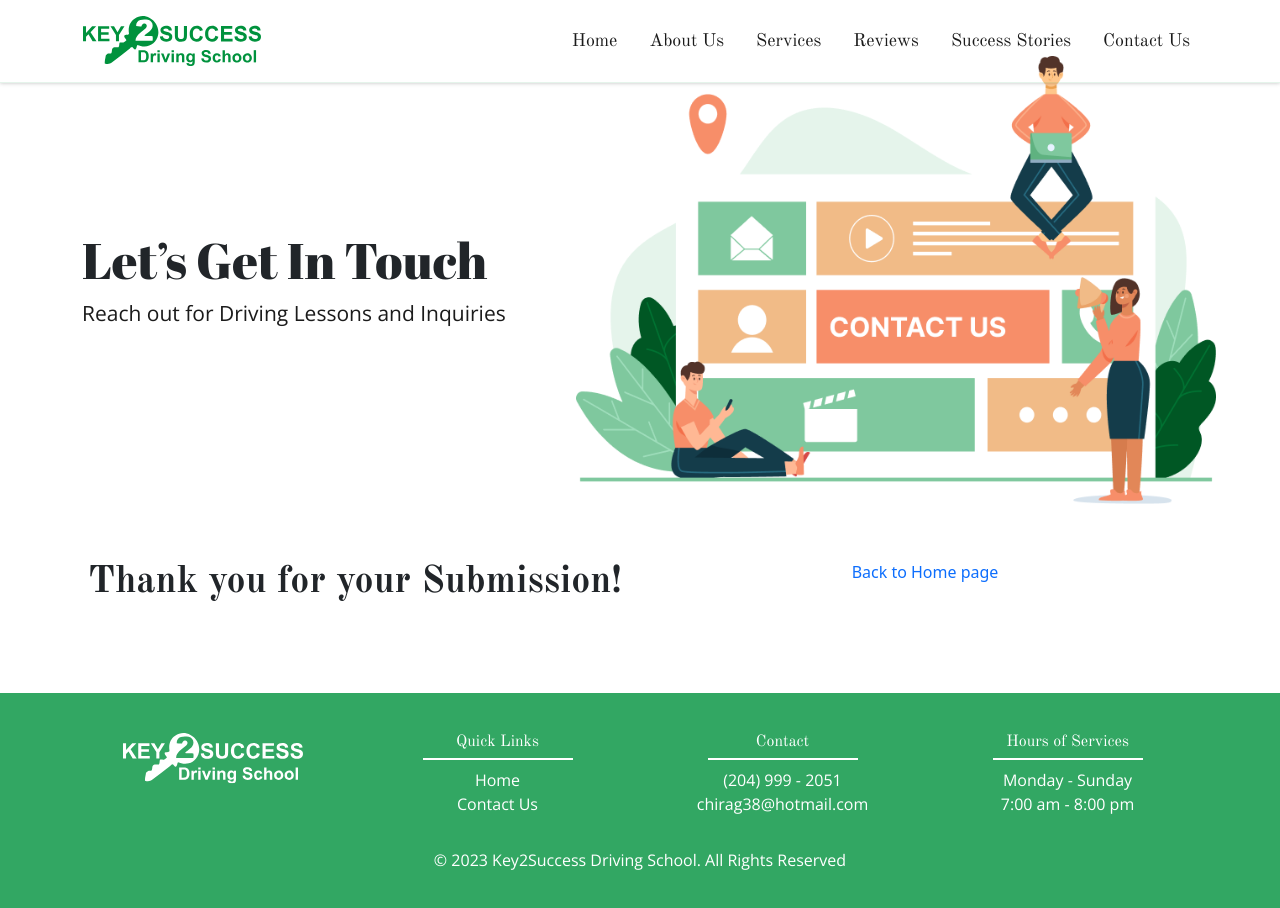
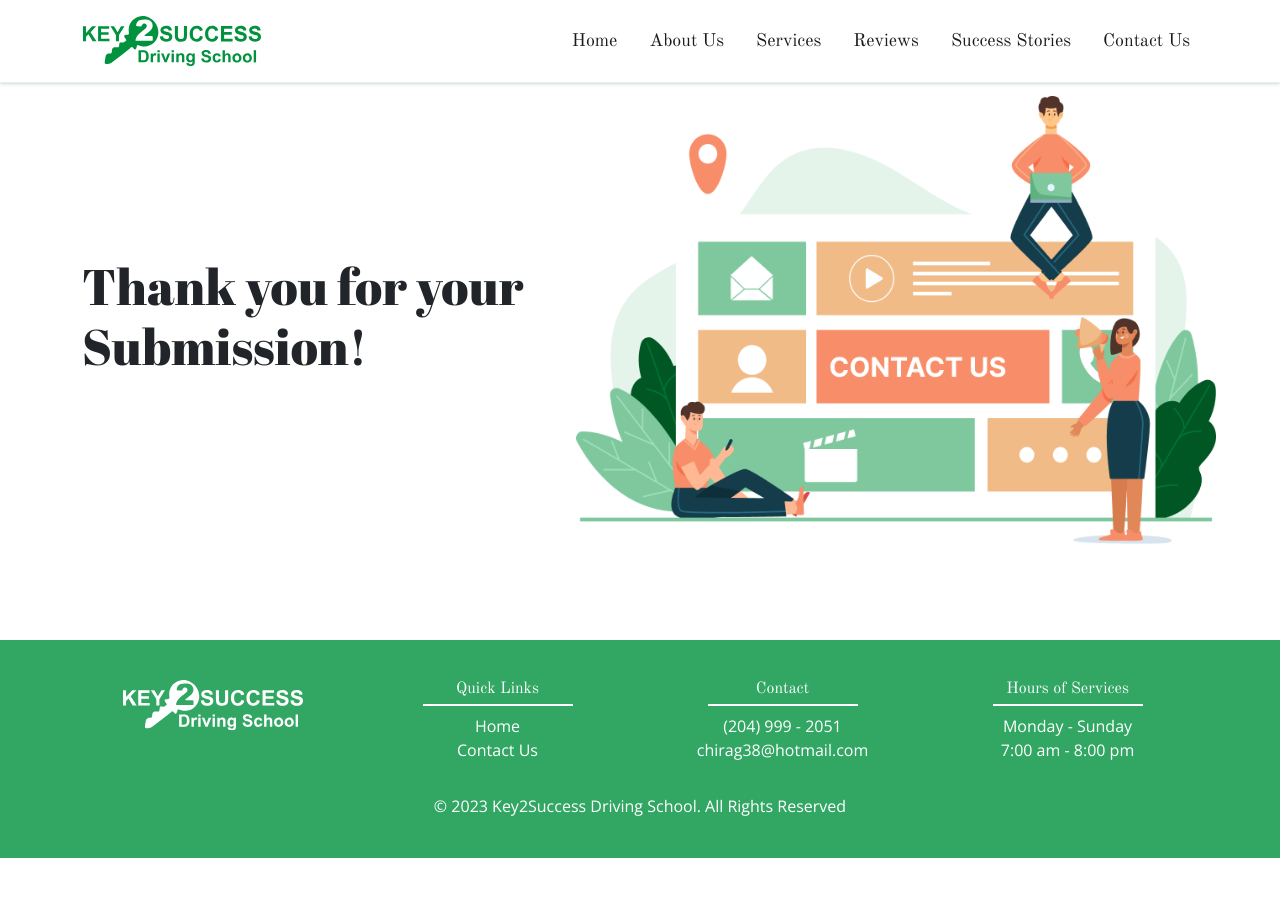
Before and after one commit to AnnHo01/key2success_driving, a Next.js app: page /thanks in a window 1280 px wide. Shown: the top 908 px of the page. After the commit the page ends 858 px from the top, so only its background shows below. Built offline with nearby package versions, Linux system fonts and the light colour scheme.

Commit message:
Fix form submission

```diff
--- a/src/app/components/fetchContext.js
+++ b/src/app/components/fetchContext.js
@@ -3,7 +3,7 @@ const apiUrl = 'https://api.netlify.com/api/v1/';
 const token = 'UwpTiKClDp56Sgb5tPLuUQMgztlCDSEktiFXAHxe8Ho';
 
 export function getReviews(){
-    return fetch(apiUrl + '', {
+    return fetch(apiUrl + 'forms/64eb7278a7b0640008c67b9e/submissions', {
         method: "GET",
         headers: {
             'Content-Type': 'application/json',
--- a/src/app/thanks/page.js
+++ b/src/app/thanks/page.js
@@ -15,32 +15,17 @@ function Home() {
   return (
     <>
     <Header page={'contact'} />
-    <header className='bg-img contact position-relative' style={{backgroundImage: 'url("/cover-contact.png")'}}>
+    <header className='bg-img contact position-relative' style={{backgroundImage: 'url("/cover-contact.png")', height: '80vh'}}>
         <div className='overlay dark d-flex align-items-end align-items-lg-center'>
           <Container>
               <Row>
-                  <Col className='mb-3 mb-lg-0'>
-                      <h1>Let’s Get In Touch</h1>
-                      <p className='mb-4 mb-lg-0'>Reach out for Driving Lessons and Inquiries</p>
+                  <Col className='mb-3 mb-lg-0 headline'>
+                      <h1>Thank you for your Submission!</h1>
                   </Col>
               </Row>
           </Container>
         </div>
       </header>
-      <main>
-        <section className='pt-0 text-center'>
-          <Container>
-              <Row>
-                <Col>
-                  <h2>Thank you for your Submission!</h2>
-                </Col>
-                <Col>
-                    <Link href="/">Back to Home page</Link>
-                </Col>
-              </Row>
-            </Container>
-        </section>
-      </main>
     </>
   )
 }
```
Also changed, not shown: src/app/page.js (+13 -16 lines).
